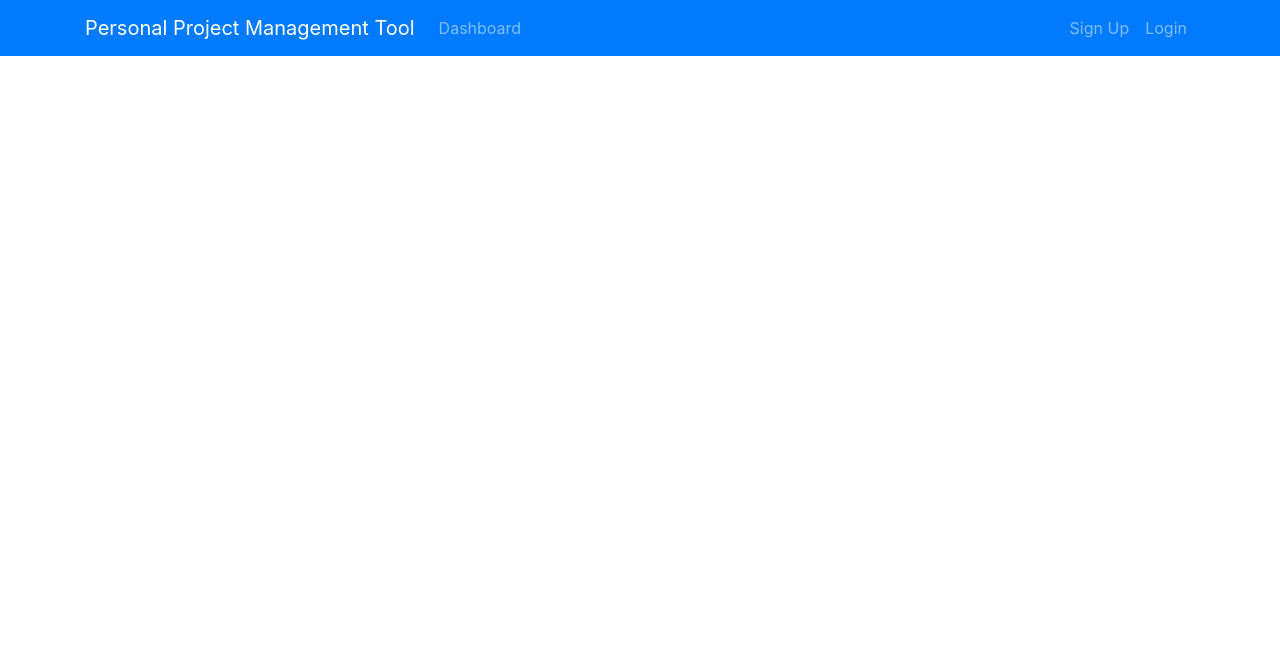
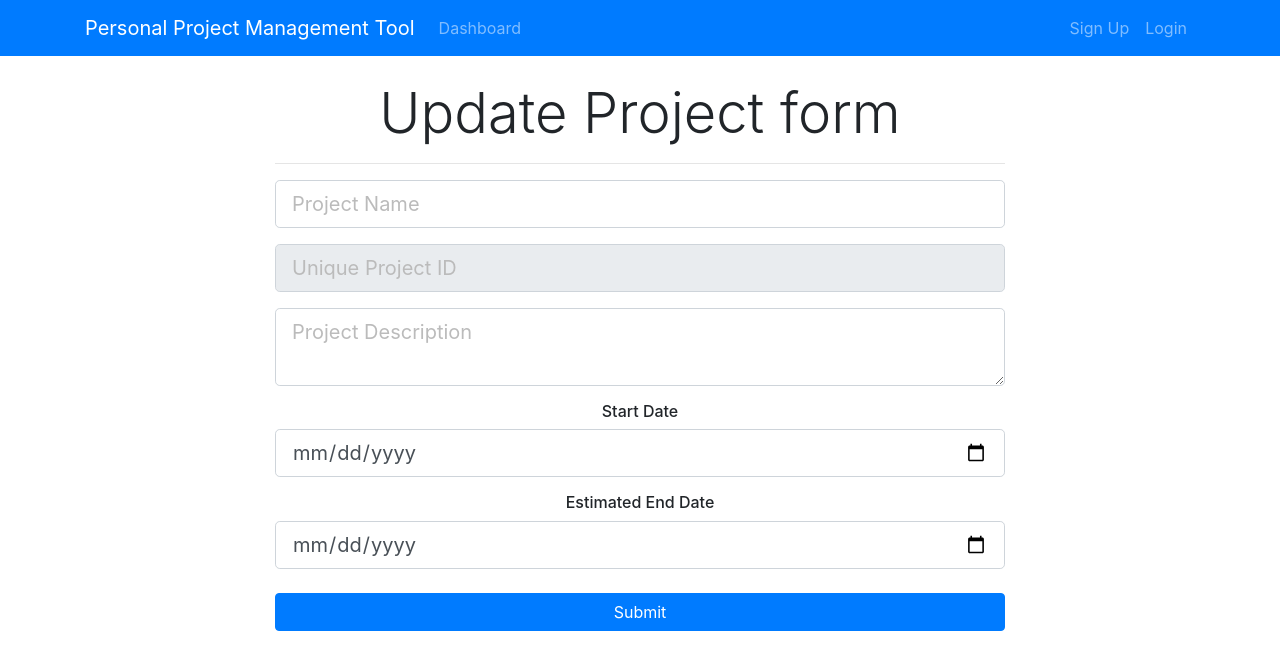
Before and after one commit to aravind-akr/PPMTool, a React (Create React App) app in the folder ppmtool-react-client/: page /updateProject/1 in a window 1280 px wide. Shown: the top 670 px of the page. Built offline with nearby package versions, Linux system fonts and the light colour scheme.

Commit message:
Update Form and URL

```diff
--- a/ppmtool-react-client/src/App.js
+++ b/ppmtool-react-client/src/App.js
@@ -5,6 +5,7 @@ import Header from "./components/Layout/Header";
 import "bootstrap/dist/css/bootstrap.min.css";
 import { BrowserRouter as Router, Route } from "react-router-dom";
 import AddProject from "./components/Project/AddProject";
+import UpdateProject from "./components/Project/UpdateProject";
 import { Provider } from "react-redux";
 import store from "./store";
 
@@ -17,6 +18,7 @@ class App extends Component {
             <Header />
             <Route exact path="/dashboard" component={Dashboard} />
             <Route exact path="/addProject" component={AddProject} />
+            <Route exact path="/updateProject/:id" component={UpdateProject} />
           </div>
         </Router>
       </Provider>
--- a/ppmtool-react-client/src/components/Project/ProjectItem.js
+++ b/ppmtool-react-client/src/components/Project/ProjectItem.js
@@ -1,4 +1,5 @@
 import React, { Component } from "react";
+import { Link } from "react-router-dom";
 
 class ProjectItem extends Component {
   render() {
@@ -21,11 +22,11 @@ class ProjectItem extends Component {
                     <i className="fa fa-flag-checkered pr-1">Project Board </i>
                   </li>
                 </a>
-                <a href="#">
+                <Link to={`/updateProject/${project.projectIdentifier}`}>
                   <li className="list-group-item update">
                     <i className="fa fa-edit pr-1">Update Project Info</i>
                   </li>
-                </a>
+                </Link>
                 <a href="">
                   <li className="list-group-item delete">
                     <i className="fa fa-minus-circle pr-1">Delete Project</i>
--- /dev/null
+++ b/ppmtool-react-client/src/components/Project/UpdateProject.js
@@ -0,0 +1,63 @@
+import React, { Component } from "react";
+
+export default class UpdateProject extends Component {
+  render() {
+    return (
+      <div className="register">
+        <div className="container">
+          <div className="row">
+            <div className="col-md-8 m-auto">
+              <h5 className="display-4 text-center">Update Project form</h5>
+              <hr />
+              <form>
+                <div className="form-group">
+                  <input
+                    type="text"
+                    className="form-control form-control-lg "
+                    placeholder="Project Name"
+                  />
+                </div>
+                <div className="form-group">
+                  <input
+                    type="text"
+                    className="form-control form-control-lg"
+                    placeholder="Unique Project ID"
+                    disabled
+                  />
+                </div>
+
+                <div className="form-group">
+                  <textarea
+                    className="form-control form-control-lg"
+                    placeholder="Project Description"
+                  ></textarea>
+                </div>
+                <h6>Start Date</h6>
+                <div className="form-group">
+                  <input
+                    type="date"
+                    className="form-control form-control-lg"
+                    name="start_date"
+                  />
+                </div>
+                <h6>Estimated End Date</h6>
+                <div className="form-group">
+                  <input
+                    type="date"
+                    className="form-control form-control-lg"
+                    name="end_date"
+                  />
+                </div>
+
+                <input
+                  type="submit"
+                  className="btn btn-primary btn-block mt-4"
+                />
+              </form>
+            </div>
+          </div>
+        </div>
+      </div>
+    );
+  }
+}
```
Also changed, not shown: 1 other file (tests, documents, lock files or other folders).
